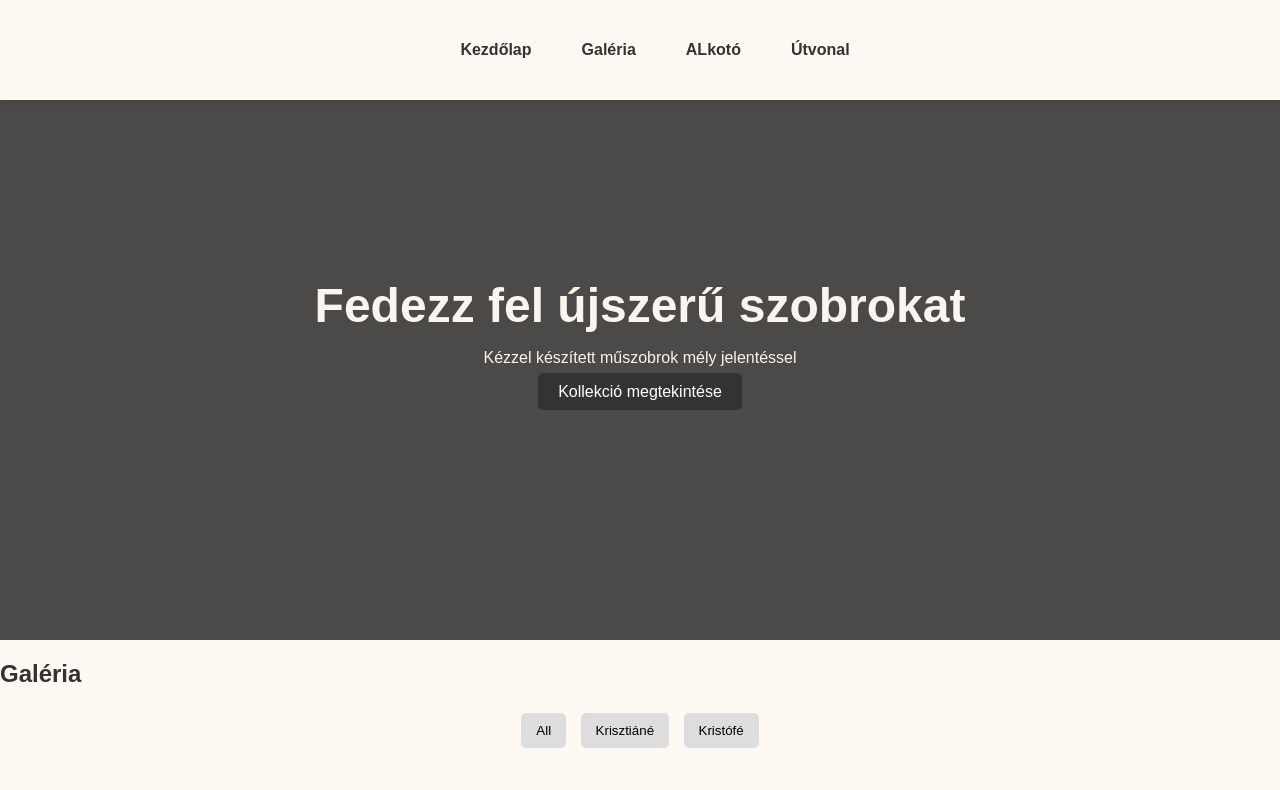
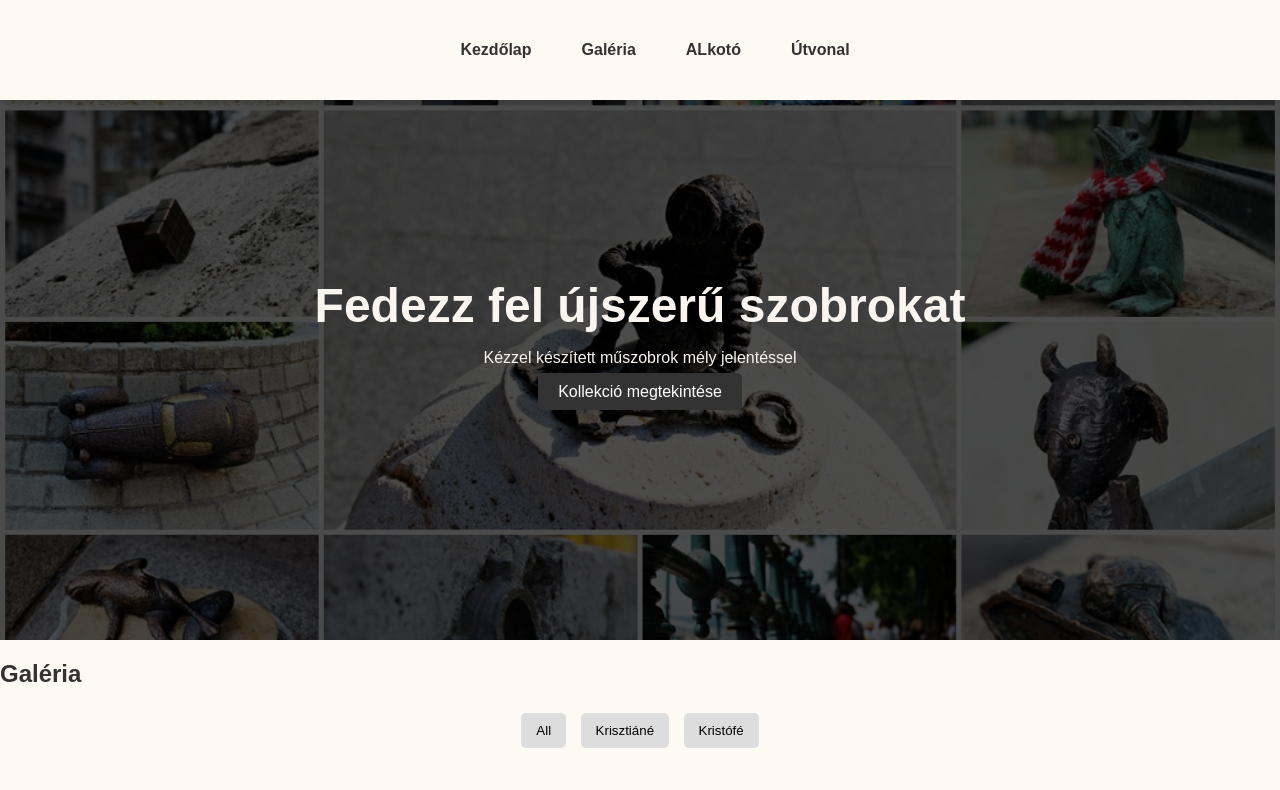
Before and after one commit to Balogh-Kristof/kolodko_project, a plain HTML site: page index.html in a window 1280 px wide. Shown: the top 790 px of the page. Drawn offline with Linux system fonts and the light colour scheme.

Commit message:
Update style.css

```diff
--- a/style/style.css
+++ b/style/style.css
@@ -53,7 +53,7 @@ nav ul li a {
 }
 
 #hero {
-    background-image: url(\kepek\egyeb\kolodko-mihaly-osszes-miniszobra-budapesten-mysecretbudapest-20190912.jpg);
+    background-image: url(/kepek/egyeb/kolodko-mihaly-osszes-miniszobra-budapesten-mysecretbudapest-20190912.jpg);
     background-repeat: no-repeat;
     background-position: center center;
     background-size: cover;
```
